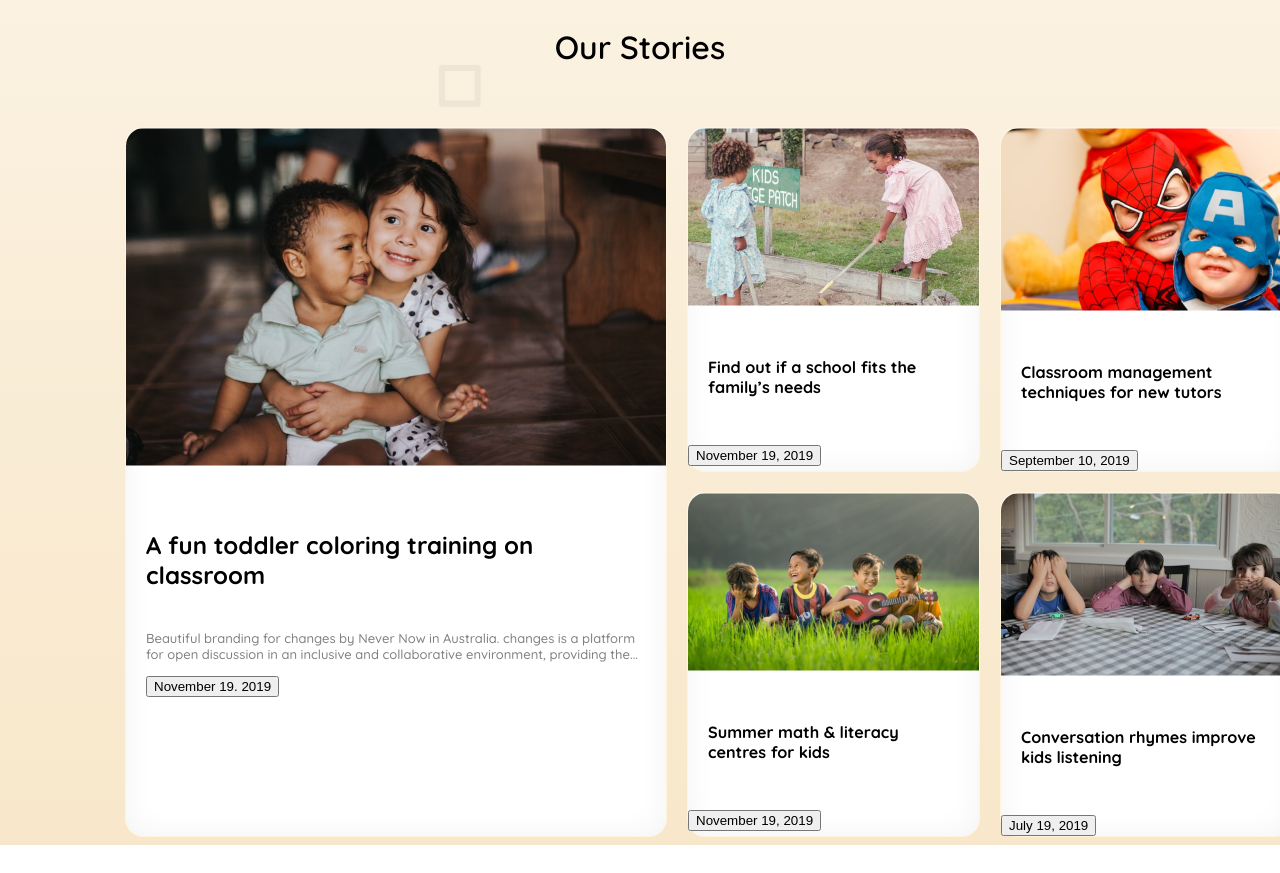
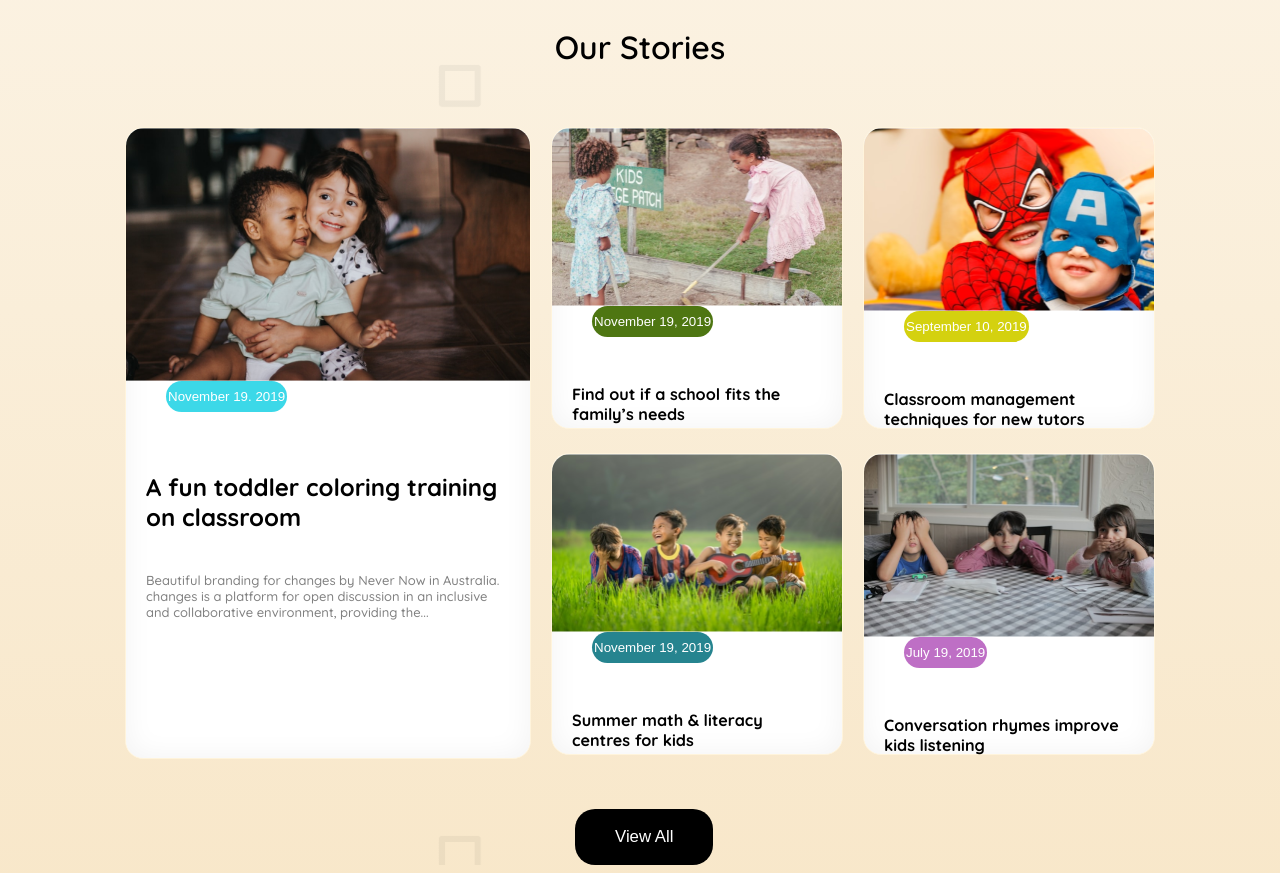
Before and after one commit to Ifthy980/Assignment-2, a plain HTML site: page index.html in a window 1280 px wide. Shown: the part 1140-2013 px from the top of the page. Before the commit the page ends 1985 px from the top, so only its background shows below. Drawn offline with Linux system fonts and the light colour scheme.

Commit message:
last section added

```diff
--- a/index.html
+++ b/index.html
@@ -71,41 +71,47 @@
             <div class="stories display-flex">
                 <div class="story-1">
                     <img src="image/story-1.png" alt="">
+                    <button class="btn-3">November 19. 2019</button>
                     <div class="story-1-text">
                         <h5 class="h5-text">A fun toddler coloring training on classroom</h5>
                     <p class="light-gray">Beautiful branding for changes by Never Now in Australia.
                     changes is a platform for open discussion in an inclusive and
                     collaborative environment, providing the...</p>
-                    <button class="btn-3">November 19. 2019</button>
+
                     </div>
                 </div>
                 <div class="story-2">
                     <div class="story-2-div">
                     <img src="image/story-2.png" alt="">
+                    <button class="btn-4">November 19, 2019</button>
                     <h5 class="story-2-text">Find out if a school fits the
                     family’s needs</h5>
-                    <button class="btn-4">November 19, 2019</button>
+
                     </div>
                     <div class="story-2-div">
                     <img src="image/story-4.png" alt="">
+                    <button class="btn-5">September 10, 2019</button>
                     <h5 class="story-2-text">Classroom management
                     techniques for new tutors</h5>
-                    <button class="btn-5">September 10, 2019</button>
+
                     </div>
                     <div class="story-2-div">
                     <img src="image/story-3.png" alt="">
+                    <button class="btn-6">November 19, 2019</button>
                     <h5 class="story-2-text">Summer math & literacy
                     centres for kids</h5>
-                    <button class="btn-6">November 19, 2019</button>
+
                     </div>
                     <div class="story-2-div">
                     <img src="image/story-5.png" alt="">
+                    <button class="btn-7">July 19, 2019</button>
                     <h5 class="story-2-text">Conversation rhymes
                     improve kids listening</h5>
-                    <button class="btn-7">July 19, 2019</button>
+
                     </div>
                 </div>
             </div>
+            <button class="view">View All</button>
         </section>
     </main>
     <footer>
--- a/style/style.CSS
+++ b/style/style.CSS
@@ -145,13 +145,20 @@ main{
     gap: 20px;
   }
   .stories img{
+    width: 100%;
     border-radius: 18px 18px 0px 0px;
   }
   .story-1{
+    width: 540px;
+    height: 630px;
     border: 1px solid rgb(255, 244, 220);
     border-radius: 18px;
     box-shadow: inset 0px 0px 28.3px 0.94px rgba(0, 0, 0, 0.05);
     background-color: white;
+  }
+  .story-2-div{
+    width: 290px;
+    height: 300px;
   }
   .story-1-text{
     padding: 20px;
@@ -176,6 +183,73 @@ main{
     font-size: 1.50rem;
     font-weight: 700;
   }
+  .btn-3{
+    background-color: #3CD8E8;
+    color: white;
+    padding: 8px 2px;
+    font-size: 18;
+    font-weight: 15;
+    border: none;
+    border-radius: 20px;
+    margin-left: 40px;
+    margin-top: -100px;
+  }
+  .btn-4{
+    background-color: rgb(78, 118, 18);
+    color: white;
+    padding: 8px 2px;
+    font-size: 18;
+    font-weight: 15;
+    border: none;
+    border-radius: 20px;
+    margin-left: 40px;
+    margin-top: -100px;
+  }
+  .btn-5{
+    background-color: rgb(212, 209, 15);
+    color: white;
+    padding: 8px 2px;
+    font-size: 18;
+    font-weight: 15;
+    border: none;
+    border-radius: 20px;
+    margin-left: 40px;
+    margin-top: -100px;
+  }
+  .btn-6{
+    background-color: #26848f;
+    color: white;
+    padding: 8px 2px;
+    font-size: 18;
+    font-weight: 15;
+    border: none;
+    border-radius: 20px;
+    margin-left: 40px;
+    margin-top: -100px;
+  }
+  .btn-7{
+    background-color: #be6fc5;
+    color: white;
+    padding: 8px 2px;
+    font-size: 18;
+    font-weight: 15;
+    border: none;
+    border-radius: 20px;
+    margin-left: 40px;
+    margin-top: -100px;
+  }
+  .view{
+    background-color: black;
+    color: white;
+    padding: 18px 40px;
+    font-size: 1.05rem;
+    font-weight: 400;
+    border: none;
+    border-radius: 20px;
+    margin-left: 450px;
+    margin-top: 50px;
+  }
+
 
 
   /* responsive style */
@@ -200,9 +274,34 @@ main{
       flex-direction: column;
 
     }
-
+    .stories{
+      flex-direction: column;
+    }
+    .story-1{
+      display: none;
+    }
+    .story-2-div{
+      width: 100%;
+      gap: 8px;
+    }
+    .view{
+      margin-left: 130px;
+    }
 
 
 
 
   }
+
+  /* mediam size device */
+@media screen and (min-width: 576px) and (max-width:992px) {
+  .stories{
+    flex-direction: column;
+  }
+  .story-1{
+    justify-content: center;
+  }
+  .view{
+    margin-left: 240px;
+  }
+}
```
